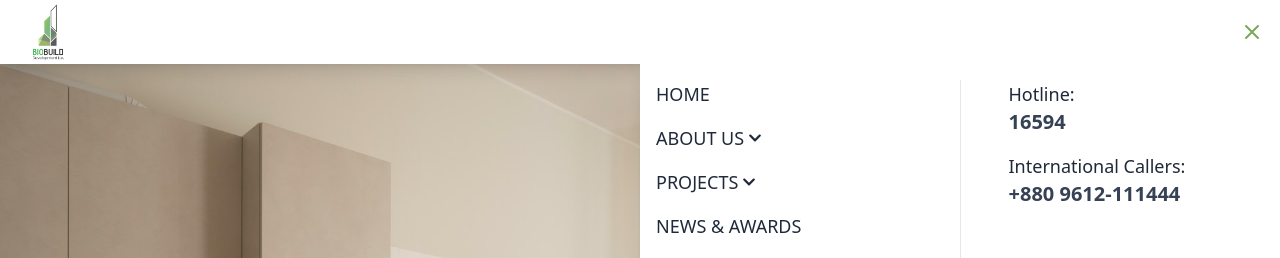
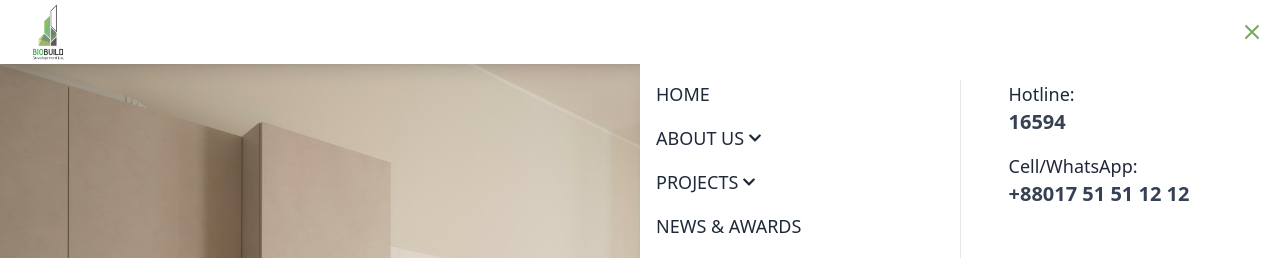
Before and after one commit to Kamiaaa/biodemo, a Next.js app: page / in a window 1280 px wide. Both pictures are taken after a click on the button 1252 px from the left and 32 px from the top of the page. Shown: the top 258 px of the page. Built offline with nearby package versions, Linux system fonts and the light colour scheme.

Commit message:
Contact change from navbar

```diff
--- a/app/components/Navbar.tsx
+++ b/app/components/Navbar.tsx
@@ -179,8 +179,8 @@ export default function Navbar() {
                 <p className="text-gray-700 text-xl font-semibold">16594</p>
               </div>
               <div>
-                <h3 className="text-lg font-medium text-gray-800">International Callers:</h3>
-                <p className="text-gray-700 text-xl font-semibold">+880 9612-111444</p>
+                <h3 className="text-lg font-medium text-gray-800">Cell/WhatsApp:</h3>
+                <p className="text-gray-700 text-xl font-semibold">+88017 51 51 12 12</p>
               </div>
             </div>
           </div>
```
